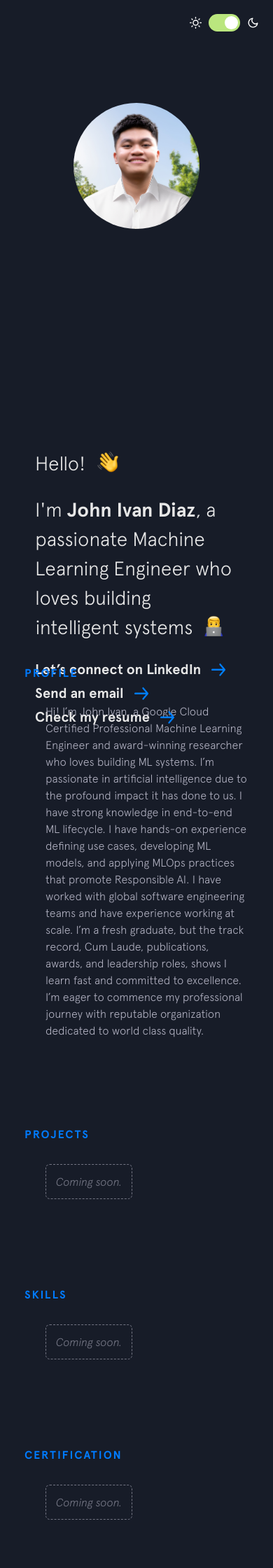
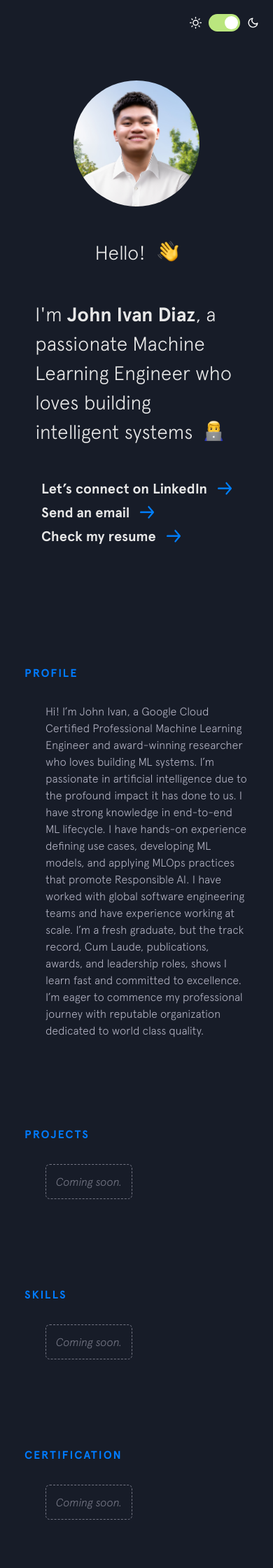
Before and after one commit to ivanintelligence/ivanintelligence.github.io, a Jekyll site: the page built from index.html, in a window 390 px wide. Shown: the top 2240 px of the page at 70% size. Built offline with Jekyll 4.4.1, drawn with Linux system fonts in a browser that asks for light colours; nearby versions of some CDN libraries.

Commit message:
Update main.css

```diff
--- a/css/main.css
+++ b/css/main.css
@@ -105,44 +105,49 @@
   }
 }
 
-/* === Equal vertical spacing (landscape) + image-only first screen (portrait) === */
+/* 1) Make the whole intro section fill the viewport and let inner grid fill it */
+.intro {
+  min-height: 100svh; /* mobile-safe viewport height */
+}
 
-/* Track the intro’s vertical padding so our 100vh math is exact */
-.intro { --intro-vpad: 240px; }           /* default = 120px top + 120px bottom */
+/* Ensure the inner layout stretches full height */
+.intro .intro__row {
+  height: 100%;
+}
 
-/* Your breakpoints set different vertical padding; mirror that in the variable */
-@media screen and (max-width: 630px) { .intro { --intro-vpad: 240px; } }  /* 120 + 120 */
-@media screen and (max-width: 550px) { .intro { --intro-vpad: 240px; } }  /* 120 + 120 */
-@media screen and (max-width: 480px) { .intro { --intro-vpad: 140px; } }  /* 70 + 70   */
+/* 2) DESKTOP (default): equal vertical spacing inside the LEFT text column */
+.intro .intro__text {
+  height: 100%;                 /* stretch to intro height */
+  display: flex;
+  flex-direction: column;
+  justify-content: space-evenly;/* equal space above/between/below: Hello, Tagline, CTA group */
+}
 
-/* ----- Landscape / wide (side-by-side) ----- */
-/* Make the left text column fill the viewport height (minus padding)
-   and distribute the 3 blocks with equal gaps including top & bottom */
-@media screen and (min-width: 769px) {
+/* Remove default heading margins so spacing is controlled only by space-evenly */
+.intro h1, .intro h2, .intro h3 {
+  margin: 0;
+}
+
+/* 3) MOBILE: stack headshot + the three text items, all spaced evenly edge-to-edge */
+@media screen and (max-width: 768px) {
+  /* Stack the whole intro column and distribute items (image, h1, h2, cta) evenly */
+  .intro .intro__row {
+    display: flex;                  /* override your grid on mobile */
+    flex-direction: column;
+    justify-content: space-evenly;  /* equal space top/between/bottom for ALL items */
+    height: 100%;
+  }
+
+  /* Make the text wrapper “transparent” so its CHILDREN join the same flex stack */
   .intro .intro__text {
-    min-height: calc(100vh - var(--intro-vpad));
-    display: flex;
-    flex-direction: column;
-    justify-content: space-evenly;  /* Top, between, and bottom gaps all equal */
+    display: contents;              /* h1, h2, .intro__cta become siblings with the headshot */
+    height: auto;                   /* no fixed height here */
+  }
+
+  /* Headshot first, centered */
+  .intro .intro__media {
+    order: -1;
+    align-self: center;
+    margin: 0;                      /* let space-evenly handle spacing */
   }
 }
-
-/* ----- Portrait / narrow (stacked: image above text) ----- */
-/* First screen shows only the headshot, perfectly centered vertically */
-@media screen and (max-width: 768px) {
-  .intro .intro__row { display: grid; grid-template-columns: 1fr; }
-
-  .intro .intro__media {
-    order: -1;                                  /* image above text */
-    display: flex;
-    align-items: center;
-    justify-content: center;
-    min-height: calc(100vh - var(--intro-vpad));/* fill viewport minus padding */
-    margin: 0;                                  /* no extra gap */
-  }
-
-  .intro .intro__text {
-    margin-top: 24px;                           /* small spacer after the fold */
-    gap: 24px;                                  /* tighter gaps between Hello ↔ Tagline ↔ CTA on mobile */
-  }
-}
```
